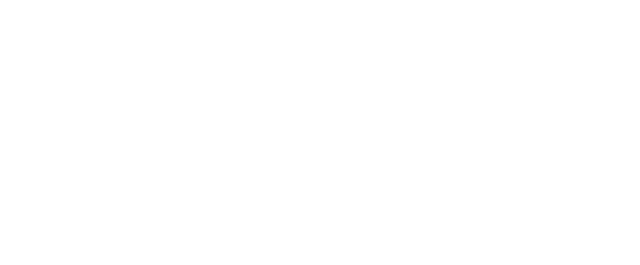
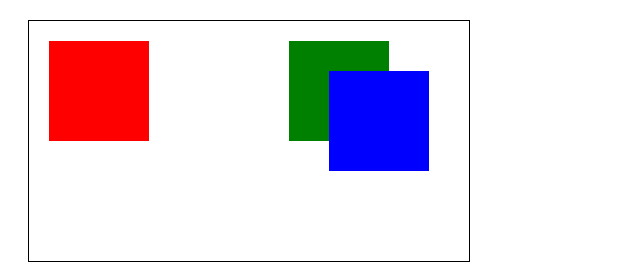
Before and after one commit to gnievap/posicionamiento_css, a plain HTML site: page estático/index.html in a window 1280 px wide. Shown: the whole page, without its empty margins (0-640 px from the left). Drawn offline with Linux system fonts and the light colour scheme.

Commit message:
Posicionamiento estático

```diff
--- a/estático/index.html
+++ b/estático/index.html
@@ -3,9 +3,14 @@
 <head>
     <meta charset="UTF-8">
     <meta name="viewport" content="width=device-width, initial-scale=1.0">
-    <title>Document</title>
+    <link rel="stylesheet" href="./style.css">
+    <title>Posicionamiento estático</title>
 </head>
 <body>
-
+   <div class="container">
+    <div class="red-box"></div>
+    <div class="blue-box"></div>
+    <div class="green-box"></div>
+   </div>
 </body>
 </html>
--- a/estático/style.css
+++ b/estático/style.css
@@ -0,0 +1,30 @@
+.container {
+    margin: 20px;
+    height: 200px;
+    display: flex;
+    border: 1px solid black;
+    padding: 20px;
+    width: 400px;
+}
+
+.red-box {
+    background-color: red;
+    /* bottom: 200px; No funciona por la posición estática */
+}
+
+.blue-box {
+    background-color: blue;
+    position: relative;
+    top: 30px;
+    left: 160px;
+}
+
+.green-box {
+    background-color: green;
+}
+
+.red-box, .blue-box, .green-box {
+    width: 100px;
+    height: 100px;
+    margin-right: 20px;
+}
```
